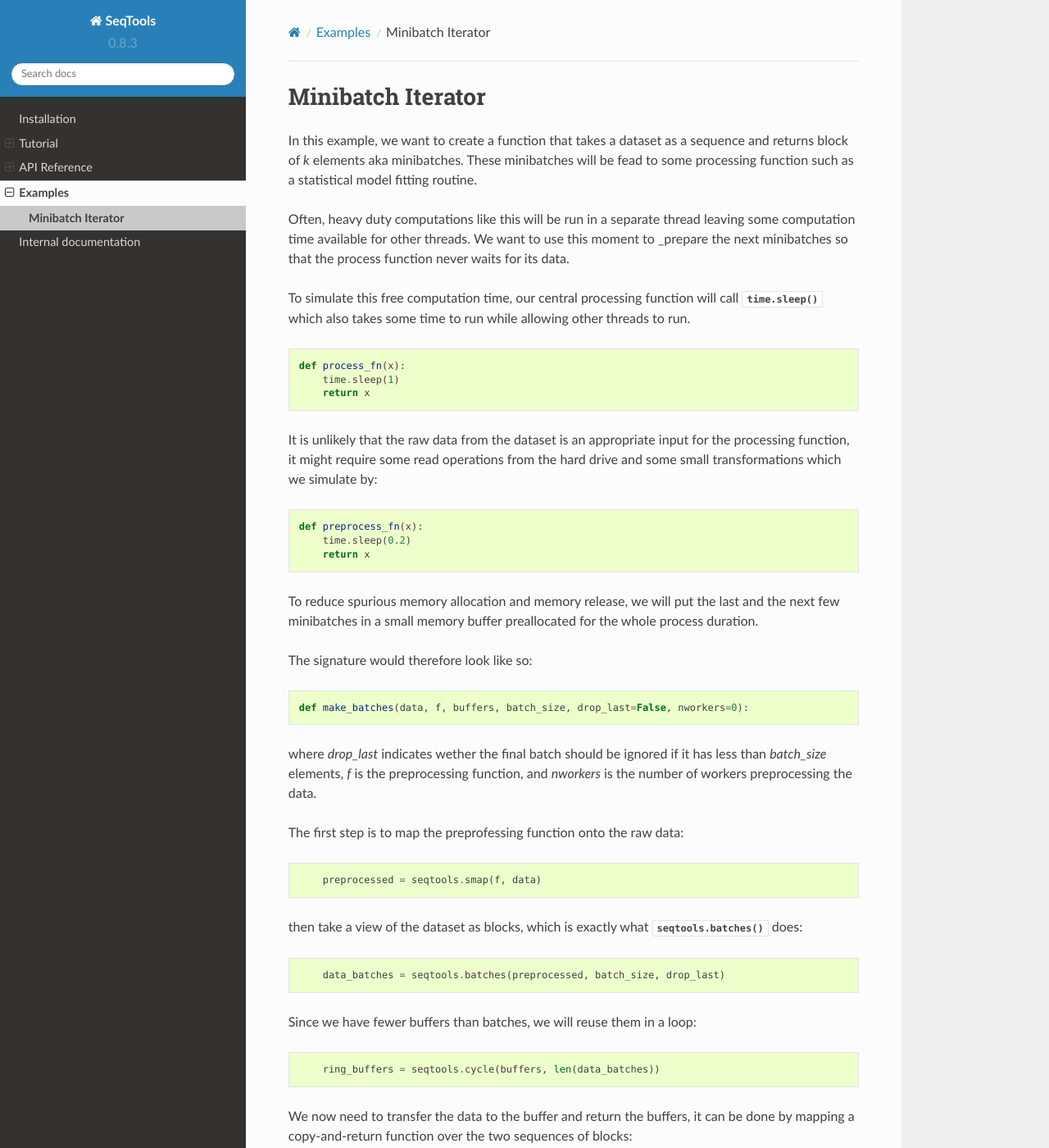
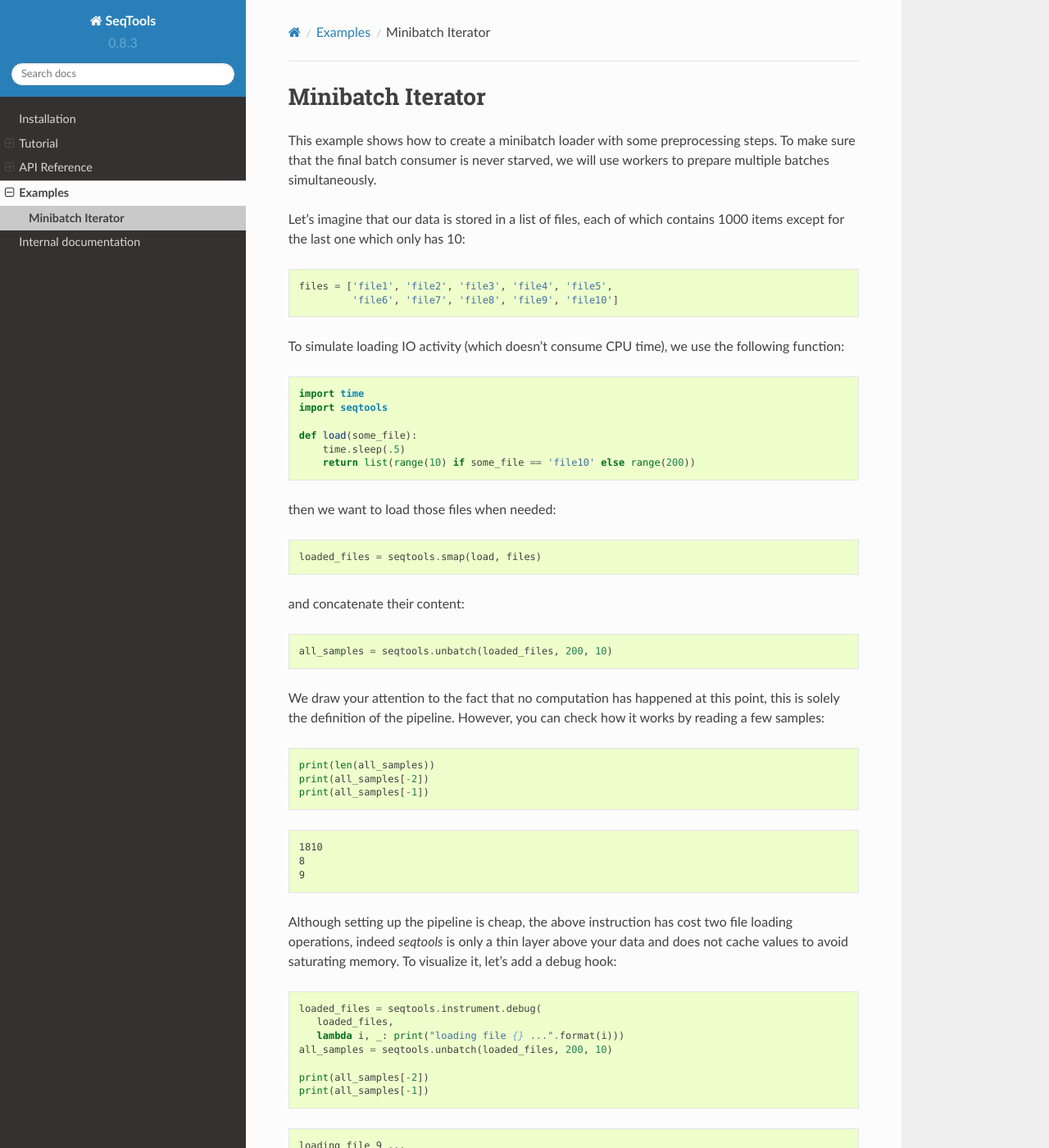
Before and after one commit to nlgranger/SeqTools, a Sphinx documentation site: the page built from docs/examples/minibatch_iter.rst, in a window 1280 px wide and 1400 px high. Shown: the whole window at 82% size. Built offline with Sphinx 7.4.7 and the Read the Docs theme 2.0.0, drawn with Linux system fonts in a browser that asks for light colours; some of the changed text lies outside the part shown.

Commit message:
cleaning doc and code

```diff
--- a/docs/examples/minibatch_iter.py
+++ b/docs/examples/minibatch_iter.py
@@ -1,67 +1,48 @@
-import array
+from __future__ import print_function
 import time
 import seqtools
 
 
-def process_fn(x):
-    time.sleep(1)
+files = ['file1', 'file2', 'file3', 'file4', 'file5',
+         'file6', 'file7', 'file8', 'file9', 'file10']
+
+
+def load(some_file):
+    time.sleep(.1)
+    return list(range(10) if some_file == 'file10' else range(200))
+
+
+loaded_files = seqtools.smap(load, files)
+loaded_files = seqtools.add_cache(loaded_files, 2)
+all_samples = seqtools.unbatch(loaded_files, 200, 10)
+
+
+def preprocess(x):
+    t = time.clock()
+    while time.clock() - t < 0.005:
+        pass  # busy waiting
     return x
 
 
-def preprocess_fn(x):
-    time.sleep(0.2)
-    return x
+preprocessed_samples = seqtools.smap(preprocess, all_samples)
+minibatches = seqtools.batch(preprocessed_samples, 64, collate_fn=list)
+
+t1 = time.time()
+for batch in minibatches:
+    pass
+t2 = time.time()
+print("sequential read took {:.1f}\"".format(t2 - t1))
 
 
-def make_batches(data, f, buffers, batch_size, drop_last=False, nworkers=0):
-    """Transfer data to buffers and iterate over minibatches.
-
-    :param data:
-        The input sequence
-    :param f:
-        Preprocessing function
-    :param buffers:
-        A preallocated memory space that recieves the elements from data.
-        **if smaller than data, memory slots will be reused**. Must be
-        at least `batch_size` long, the recommended size is `batch_size` \*
-        `nworkers`.
-    :batch_size:
-        The size of the minibatches
-    :drop_last:
-        Wether to drop a final minibatch smaller than `batch_size`
-    :nworkers:
-        number of workers, see :func:`seqtools.eager_iter`
-    """
-    preprocessed = seqtools.smap(f, data)
-    data_batches = seqtools.batches(preprocessed, batch_size, drop_last)
-    ring_buffers = seqtools.cycle(buffers, len(data_batches))
-
-    def batch_copy(source, destination):
-        for i, v in enumerate(source):
-            destination[i] = v
-        return destination
-
-    minibatches = seqtools.smap(batch_copy, data_batches, ring_buffers)
-
-    return seqtools.prefetch(minibatches, nworkers, max_cached=len(buffers))
+t1 = time.time()
+for batch in seqtools.prefetch(minibatches, max_cached=100, method="thread", nworkers=2):
+    pass
+t2 = time.time()
+print("threaded read took {:.1f}\"".format(t2 - t1))
 
 
-raw_data = list(range(100))
-batch_size = 10
-
-# Reference
 t1 = time.time()
-for i in range(0, len(raw_data), batch_size):
-    preprocessed = [preprocess_fn(x) for x in raw_data[i:i + batch_size]]
-    process_fn(preprocessed)
+for batch in seqtools.prefetch(minibatches, max_cached=100, method="process", nworkers=2):
+    pass
 t2 = time.time()
-print("sequential iterator took {:.0f}\"".format(t2 - t1))
-
-# Multithreaded version
-buffers = [array.array('l', [0] * batch_size) for _ in range(5)]
-t1 = time.time()
-for b in make_batches(
-        raw_data, preprocess_fn, buffers, batch_size, nworkers=2):
-    process_fn(b)
-t2 = time.time()
-print("multithreaded iterator took: {:.0f}\"".format(t2 - t1))
+print("multiprocessing read took {:.1f}\"".format(t2 - t1))
--- a/docs/examples/minibatch_iter.rst
+++ b/docs/examples/minibatch_iter.rst
@@ -1,105 +1,153 @@
 Minibatch Iterator
 ------------------
 
-In this example, we want to create a function that takes a dataset as a
-sequence and returns block of `k` elements aka minibatches. These minibatches
-will be fead to some processing function such as a statistical model fitting
-routine.
+This example shows how to create a minibatch loader with some preprocessing
+steps. To make sure that the final batch consumer is never starved, we will
+use workers to prepare multiple batches simultaneously.
 
-Often, heavy duty computations like this will be run in a separate thread
-leaving some computation time available for other threads. We want to use this
-moment to _prepare the next minibatches so that the process function never waits
-for its data.
-
-To simulate this free computation time, our central processing function will
-call :func:`time.sleep` which also takes some time to run while allowing other
-threads to run.
-
-.. literalinclude:: minibatch_iter.py
-   :lines: 6-8
-
-It is unlikely that the raw data from the dataset is an appropriate input
-for the processing function, it might require some read operations from the
-hard drive and some small transformations which we simulate by:
-
-.. literalinclude:: minibatch_iter.py
-   :lines: 11-13
-
-To reduce spurious memory allocation and memory release, we will put
-the last and the next few minibatches in a small memory buffer preallocated
-for the whole process duration.
-
-The signature would therefore look like so:
-
-.. literalinclude:: minibatch_iter.py
-   :lines: 16
-
-where `drop_last` indicates wether the final batch should be ignored if it has
-less than `batch_size` elements, `f` is the preprocessing function, and
-`nworkers` is the number of workers preprocessing the data.
-
-The first step is to map the preprofessing function onto the raw data:
-
-.. literalinclude:: minibatch_iter.py
-   :lines: 35
-
-then take a view of the dataset as blocks, which is exactly what
-:func:`seqtools.batches` does:
-
-.. literalinclude:: minibatch_iter.py
-   :lines: 36
-
-Since we have fewer buffers than batches, we will reuse them in a loop:
-
-.. literalinclude:: minibatch_iter.py
-   :lines: 37
-
-We now need to transfer the data to the buffer and return the buffers, it can
-be done by mapping a copy-and-return function over the two sequences of blocks:
-
-.. literalinclude:: minibatch_iter.py
-   :lines: 39-44
-
-Notice the way :func:`seqtools.smap` handles functions with multiple arguments:
-it is the same as the standard :func:`map` function.
-
-The final step is to return a multithreaded view with :func:`seqtools.prefetch`
-to quickly retrieve precomputed values. To make sure that the worker are not
-too greedy and erase a buffer before it has been read, the `max_buffered`
-argument must be set appropriately.
-
-.. literalinclude:: minibatch_iter.py
-   :lines: 46
-
-Done! Now is testing time:
+Let's imagine that our data is stored in a list of files, each of which
+contains 1000 items except for the last one which only has 10:
 
 .. testcode::
 
-   raw_data = list(range(100))
-   batch_size = 10
+   files = ['file1', 'file2', 'file3', 'file4', 'file5',
+            'file6', 'file7', 'file8', 'file9', 'file10']
 
-   # Reference
+To simulate loading IO activity (which doesn't consume CPU time), we use the
+following function:
+
+.. testcode::
+
+   import time
+   import seqtools
+
+   def load(some_file):
+       time.sleep(.5)
+       return list(range(10) if some_file == 'file10' else range(200))
+
+
+then we want to load those files when needed:
+
+.. testcode::
+
+   loaded_files = seqtools.smap(load, files)
+
+and concatenate their content:
+
+.. testcode::
+
+   all_samples = seqtools.unbatch(loaded_files, 200, 10)
+
+We draw your attention to the fact that no computation has happened at this
+point, this is solely the definition of the pipeline. However, you can check
+how it works by reading a few samples:
+
+.. testcode::
+
+   print(len(all_samples))
+   print(all_samples[-2])
+   print(all_samples[-1])
+
+.. testoutput::
+
+   1810
+   8
+   9
+
+Although setting up the pipeline is cheap, the above instruction
+has cost two file loading operations, indeed `seqtools` is only a thin layer
+above your data and does not cache values to avoid saturating memory. To
+visualize it, let's add a debug hook:
+
+.. testcode::
+
+   loaded_files = seqtools.instrument.debug(
+      loaded_files,
+      lambda i, _: print("loading file {} ...".format(i)))
+   all_samples = seqtools.unbatch(loaded_files, 200, 10)
+
+   print(all_samples[-2])
+   print(all_samples[-1])
+
+.. testoutput::
+
+   loading file 9 ...
+   8
+   loading file 9 ...
+   9
+
+To avoid reloading the same file multiple time during sequential reads, one can
+cache the last read elements for later calls:
+
+.. testcode::
+
+   loaded_files = seqtools.smap(load, files)
+   loaded_files = seqtools.add_cache(loaded_files, 2)
+   all_samples = seqtools.unbatch(loaded_files, 200, 10)
+
+Next comes the element-wise preprocessing step:
+
+.. testcode::
+
+   def preprocess(x):
+       t1 = time.clock()
+       while time.clock() - t1 < 0.005:
+           pass  # busy waiting
+       return x
+
+   preprocessed_samples = seqtools.smap(preprocess, all_samples)
+
+Now we want to break this sequence into smaller batches so that it can be
+fed into the final data consumer or exported again:
+
+.. testcode::
+
+   minibatches = seqtools.batch(preprocessed_samples, 64, collate_fn=list)
+
+Generating all the batches will take quite some time:
+
+.. testcode::
+
    t1 = time.time()
-   for i in range(0, len(raw_data), batch_size):
-       preprocessed = [preprocess_fn(x) for x in raw_data[i:i + batch_size]]
-       process_fn(preprocessed)
+   for batch in minibatches:
+       pass
    t2 = time.time()
-   print("sequential iterator took {:.0f}\"".format(t2 - t1))
-
-   # Multithreaded version
-   buffers = [array.array('l', [0] * batch_size) for _ in range(5)]
-   t1 = time.time()
-   for b in make_batches(
-           raw_data, preprocess_fn, buffers, batch_size, nworkers=2):
-       process_fn(b)
-   t2 = time.time()
-   print("multithreaded iterator took: {:.0f}\"".format(t2 - t1))
+   print("sequential read took {:.0f}\"".format(t2 - t1))
 
 .. testoutput::
    :options: +SKIP
 
-   sequential iterator took 30"
-   multithreaded iterator took 12"
+   sequential read took 10.2"
 
-The full code for this example is available
-:download:`here <minibatch_iter.py>`.
+We can exploit the idle downtime waiting for IO by using multiple threads:
+
+.. testcode::
+
+   t1 = time.time()
+   for batch in seqtools.prefetch(minibatches, max_cached=100, method="thread", nworkers=2):
+      pass
+   t2 = time.time()
+   print("threaded read took {:.1f}\"".format(t2 - t1))
+
+.. testoutput::
+   :options: +SKIP
+
+   threaded read took 7.7"
+
+Or use multiple cores by spreading work over processes:
+
+.. testcode::
+
+   t1 = time.time()
+   for batch in seqtools.prefetch(minibatches, max_cached=100, method="process", nworkers=2):
+      pass
+   t2 = time.time()
+   print("multiprocessing read took {:.1f}\"".format(t2 - t1))
+
+.. testoutput::
+   :options: +SKIP
+
+   multiprocessing read took 5.6"
+
+
+The whole example can be downloaded :download:`here <minibatch_iter.py>`.
```
Also changed, not shown: LICENSE.txt, 7 other files.
